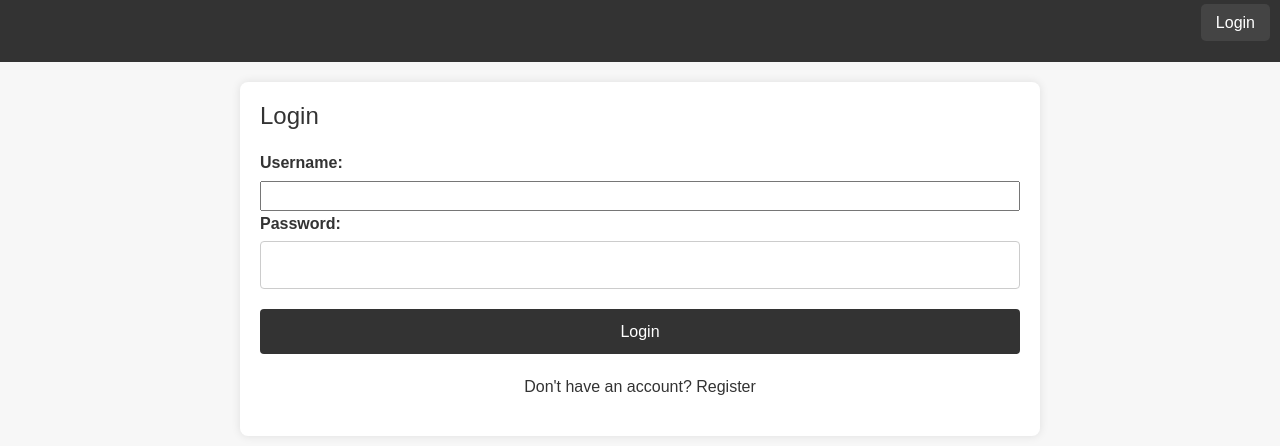
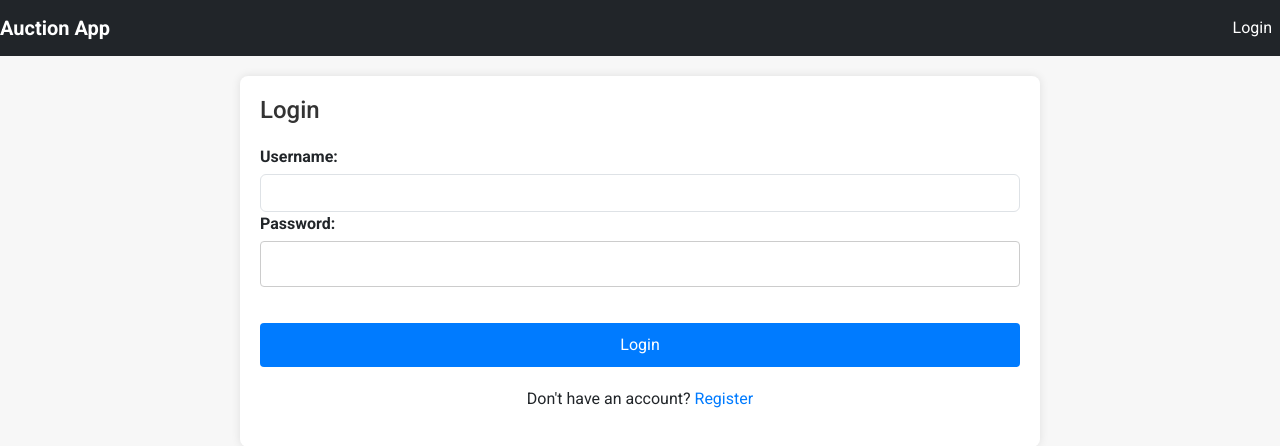
Before and after one commit to Eloqmens/Auction-Client, an Angular app: page /login in a window 1280 px wide. Shown: the top 446 px of the page. Built offline with nearby package versions, Linux system fonts and the light colour scheme.

Commit message:
Upgrade UI

```diff
--- a/src/app/admin/category-management/category-management.component.html
+++ b/src/app/admin/category-management/category-management.component.html
@@ -1,13 +1,17 @@
 <div class="container">
-    <h2>Manage Categories</h2>
+  <h2>Manage Categories</h2>
 
-    <input [(ngModel)]="newCategoryName" placeholder="New category name" />
-    <button (click)="addCategory()">Add Category</button>
+  <div class="input-group mb-3">
+    <input [(ngModel)]="newCategoryName" placeholder="New category name" class="form-control" />
+    <div class="input-group-append">
+      <button class="btn btn-outline-primary" (click)="addCategory()">Add Category</button>
+    </div>
+  </div>
 
-    <ul>
-      <li *ngFor="let category of categories">
-        {{ category.name }}
-        <button (click)="deleteCategory(category.id)">Delete</button>
-      </li>
-    </ul>
-  </div>
+  <ul class="list-group">
+    <li *ngFor="let category of categories" class="list-group-item d-flex justify-content-between align-items-center">
+      {{ category.name }}
+      <button class="btn btn-danger" (click)="deleteCategory(category.id)">Delete</button>
+    </li>
+  </ul>
+</div>
--- a/src/app/admin/edit-lot/edit-lot.component.html
+++ b/src/app/admin/edit-lot/edit-lot.component.html
@@ -1,25 +1,35 @@
 <div class="container" *ngIf="lot">
-    <h2>Edit Lot</h2>
-    <form (ngSubmit)="updateLot()">
+  <h2>Edit Lot</h2>
+  <form (ngSubmit)="updateLot()">
+    <div class="form-group">
       <label for="title">Title:</label>
-      <input id="title" [(ngModel)]="lot.title" name="title" required />
+      <input id="title" class="form-control" [(ngModel)]="lot.title" name="title" required />
+    </div>
 
+    <div class="form-group">
       <label for="description">Description:</label>
-      <textarea id="description" [(ngModel)]="lot.description" name="description" required></textarea>
+      <textarea id="description" class="form-control" [(ngModel)]="lot.description" name="description" required></textarea>
+    </div>
 
+    <div class="form-group">
       <label for="startingPrice">Starting Price:</label>
-      <input id="startingPrice" type="number" [(ngModel)]="lot.startingPrice" name="startingPrice" required />
+      <input id="startingPrice" class="form-control" type="number" [(ngModel)]="lot.startingPrice" name="startingPrice" required />
+    </div>
 
+    <div class="form-group">
       <label for="endTime">End Time:</label>
-      <input id="endTime" type="datetime-local" [(ngModel)]="lot.endTime" name="endTime" required />
+      <input id="endTime" class="form-control" type="datetime-local" [(ngModel)]="lot.endTime" name="endTime" required />
+    </div>
 
+    <div class="form-group">
       <label for="categoryId">Category:</label>
-      <select id="categoryId" [(ngModel)]="lot.categoryId" name="categoryId" required>
+      <select id="categoryId" class="form-control" [(ngModel)]="lot.categoryId" name="categoryId" required>
         <option *ngFor="let category of categories" [value]="category.id">
           {{ category.name }}
         </option>
       </select>
+    </div>
 
-      <button type="submit">Update Lot</button>
-    </form>
-  </div>
+    <button class="btn btn-primary mt-3" type="submit">Update Lot</button>
+  </form>
+</div>
--- a/src/app/app.component.html
+++ b/src/app/app.component.html
@@ -1,7 +1,14 @@
-<nav>
-  <ul>
-    <li *ngIf="!authService.isAuthenticated()"><a [routerLink]="['/login']">Login</a></li>
-    <li *ngIf="authService.isAuthenticated()"><button (click)="logout()">Logout</button></li>
-  </ul>
+<nav class="navbar navbar-expand-lg navbar-dark bg-dark">
+  <a class="navbar-brand" [routerLink]="['/']">Auction App</a>
+  <div class="collapse navbar-collapse justify-content-end">
+    <ul class="navbar-nav">
+      <li *ngIf="!authService.isAuthenticated()" class="nav-item">
+        <a class="nav-link" [routerLink]="['/login']">Login</a>
+      </li>
+      <li *ngIf="authService.isAuthenticated()" class="nav-item">
+        <button class="btn btn-outline-light" (click)="logout()">Logout</button>
+      </li>
+    </ul>
+  </div>
 </nav>
 <router-outlet></router-outlet>
--- a/src/app/auth/login/login.component.html
+++ b/src/app/auth/login/login.component.html
@@ -2,12 +2,12 @@
   <h2>Login</h2>
   <form (ngSubmit)="onLogin()">
     <label for="username">Username:</label>
-    <input id="username" [(ngModel)]="username" name="username" required />
+    <input id="username" class="form-control" [(ngModel)]="username" name="username" required />
 
     <label for="password">Password:</label>
-    <input id="password" type="password" [(ngModel)]="password" name="password" required />
+    <input id="password" class="form-control" type="password" [(ngModel)]="password" name="password" required />
 
-    <button type="submit">Login</button>
+    <button class="btn btn-primary mt-3" type="submit">Login</button>
     <p *ngIf="errorMessage" style="color: red;">{{ errorMessage }}</p>
   </form>
   <p>Don't have an account? <a [routerLink]="['/register']">Register</a></p>
--- a/src/app/auth/register/register.component.html
+++ b/src/app/auth/register/register.component.html
@@ -2,15 +2,15 @@
   <h2>Register</h2>
   <form (ngSubmit)="onRegister()">
     <label for="username">Username:</label>
-    <input id="username" [(ngModel)]="username" name="username" required />
+    <input id="username" class="form-control" [(ngModel)]="username" name="username" required />
 
     <label for="email">Email:</label>
-    <input id="email" [(ngModel)]="email" name="email" required />
+    <input id="email" class="form-control" [(ngModel)]="email" name="email" required />
 
     <label for="password">Password:</label>
-    <input id="password" type="password" [(ngModel)]="password" name="password" required />
+    <input id="password" class="form-control" type="password" [(ngModel)]="password" name="password" required />
 
-    <button type="submit">Register</button>
+    <button class="btn btn-primary mt-3" type="submit">Register</button>
     <p *ngIf="errorMessage" style="color: red;">{{ errorMessage }}</p>
   </form>
   <p>Already have an account? <a [routerLink]="['/login']">Login</a></p>
--- a/src/app/lots/lot-details/lot-details.component.html
+++ b/src/app/lots/lot-details/lot-details.component.html
@@ -7,8 +7,8 @@
 
   <div *ngIf="authService.isAuthenticated()">
     <h3>Place a Bid</h3>
-    <input type="number" [(ngModel)]="bidAmount" />
-    <button (click)="placeBid()">Place Bid</button>
+    <input type="number" class="form-control mb-2" [(ngModel)]="bidAmount" />
+    <button class="btn btn-success" (click)="placeBid()">Place Bid</button>
     <p *ngIf="errorMessage" style="color: red;">{{ errorMessage }}</p>
   </div>
 </div>
--- a/src/app/lots/lot-list/lot-list.component.html
+++ b/src/app/lots/lot-list/lot-list.component.html
@@ -3,19 +3,21 @@
 
   <div class="category-filter">
     <label for="categorySelect">Filter by Category:</label>
-    <select id="categorySelect" [(ngModel)]="selectedCategoryId" (change)="filterByCategory()">
+    <select class="form-control" id="categorySelect" [(ngModel)]="selectedCategoryId" (change)="filterByCategory()">
       <option [ngValue]="null">All Categories</option>
       <option *ngFor="let category of categories" [ngValue]="category.id">{{ category.name }}</option>
     </select>
   </div>
 
-  <div *ngFor="let lot of lots" class="lot-item">
-    <h3>{{ lot.title }}</h3>
-    <p>{{ lot.description }}</p>
-    <p>Starting Price: {{ lot.startingPrice | currency }}</p>
-    <p>Current Price: {{ lot.currentPrice | currency }}</p>
-    <a [routerLink]="['/lots', lot.id]">View Details</a>
-    <a [routerLink]="['/admin/edit-lot', lot.id]">Edit Lot</a>
-    <button (click)="deleteLot(lot.id)">Delete Lot</button>
+  <div *ngFor="let lot of lots" class="lot-item card mb-3">
+    <div class="card-body">
+      <h3 class="card-title">{{ lot.title }}</h3>
+      <p class="card-text">{{ lot.description }}</p>
+      <p>Starting Price: {{ lot.startingPrice | currency }}</p>
+      <p>Current Price: {{ lot.currentPrice | currency }}</p>
+      <a class="btn btn-primary" [routerLink]="['/lots', lot.id]">View Details</a>
+      <a class="btn btn-secondary" [routerLink]="['/admin/edit-lot', lot.id]">Edit Lot</a>
+      <button class="btn btn-danger" (click)="deleteLot(lot.id)">Delete Lot</button>
+    </div>
   </div>
 </div>
--- a/src/styles.css
+++ b/src/styles.css
@@ -1,46 +1,8 @@
-@import "~bootstrap/dist/css/bootstrap.min.css";
-
-* {
-    margin: 0;
-    padding: 0;
-    box-sizing: border-box;
-    font-family: 'Arial', sans-serif;
-  }
+@import 'bootstrap/dist/css/bootstrap.css';
 
 body {
     background-color: #f7f7f7;
-    color: #333;
-    line-height: 1.6;
-  }
-
-  nav {
-    background-color: #333;
-    padding: 10px;
-  }
-
-  nav ul {
-    list-style: none;
-    display: flex;
-    justify-content: flex-end;
-  }
-
-  nav ul li {
-    margin-left: 20px;
-  }
-
-  nav ul li a,
-  nav ul li button {
-    color: #fff;
-    text-decoration: none;
-    background: none;
-    border: none;
-    cursor: pointer;
-    font-size: 16px;
-  }
-
-  nav ul li a:hover,
-  nav ul li button:hover {
-    text-decoration: underline;
+    font-family: 'Roboto', sans-serif;
 }
 
 .container {
@@ -70,7 +32,11 @@
 
 input[type="text"],
 input[type="password"],
-  input[type="email"] {
+input[type="email"],
+input[type="number"],
+input[type="datetime-local"],
+textarea,
+select {
     padding: 10px;
     margin-bottom: 20px;
     border: 1px solid #ccc;
@@ -79,7 +45,7 @@
 
 button[type="submit"] {
     padding: 10px;
-    background-color: #333;
+    background-color: #007bff;
     color: #fff;
     border: none;
     border-radius: 4px;
@@ -87,7 +53,7 @@
 }
 
 button[type="submit"]:hover {
-    background-color: #555;
+    background-color: #0056b3;
 }
 
 p {
@@ -96,7 +62,7 @@
 }
 
 p a {
-    color: #333;
+    color: #007bff;
     text-decoration: none;
 }
 
@@ -104,43 +70,86 @@
     text-decoration: underline;
 }
 
-  /* Адаптивность для мобильных устройств */
+.navbar-brand {
+    font-weight: bold;
+}
+
+.navbar-nav .nav-item .nav-link {
+    color: #fff;
+    margin-left: 10px;
+}
+
+.navbar-nav .nav-item .btn {
+    margin-left: 10px;
+}
+
+.lot-item {
+    padding: 15px;
+    margin-bottom: 15px;
+    background-color: #f8f9fa;
+    border-radius: 8px;
+    box-shadow: 0 0 10px rgba(0, 0, 0, 0.1);
+}
+
+.lot-item h3 {
+    font-size: 20px;
+    margin-bottom: 10px;
+}
+
+.lot-item p {
+    margin-bottom: 5px;
+}
+
+.lot-item a, .lot-item button {
+    margin-right: 10px;
+}
+
+.lot-item a {
+    color: #007bff;
+    text-decoration: none;
+}
+
+.lot-item a:hover {
+    text-decoration: underline;
+}
+
+.lot-item button {
+    background-color: #dc3545;
+    color: #fff;
+    border: none;
+    border-radius: 4px;
+    cursor: pointer;
+}
+
+.lot-item button:hover {
+    background-color: #c82333;
+}
+
+.category-filter {
+    margin-bottom: 20px;
+}
+
+.category-filter label {
+    margin-right: 10px;
+    font-weight: bold;
+}
+
 @media (max-width: 600px) {
     .container {
         padding: 10px;
     }
 
-    nav ul {
+    .navbar-nav {
         flex-direction: column;
         align-items: flex-start;
     }
 
-    nav ul li {
+    .navbar-nav .nav-item {
         margin-left: 0;
         margin-bottom: 10px;
     }
 
-    nav ul li a,
-    nav ul li button {
+    .navbar-nav .nav-item .nav-link, .navbar-nav .nav-item .btn {
         font-size: 18px;
     }
 }
-
-  nav ul li a,
-nav ul li button {
-  color: #fff;
-  text-decoration: none;
-  background-color: #444;
-  padding: 10px 15px;
-  border-radius: 5px;
-  transition: background-color 0.3s ease;
-}
-
-nav ul li a:hover,
-nav ul li button:hover {
-  background-color: #555;
-}
-
-body {
-    font-family: 'Roboto', sans-serif;
-  }
```
Also changed, not shown: src/app/admin/create-lot/create-lot.component.html (+20 -10 lines). Lines whose indentation alone changed are shown as unchanged.
